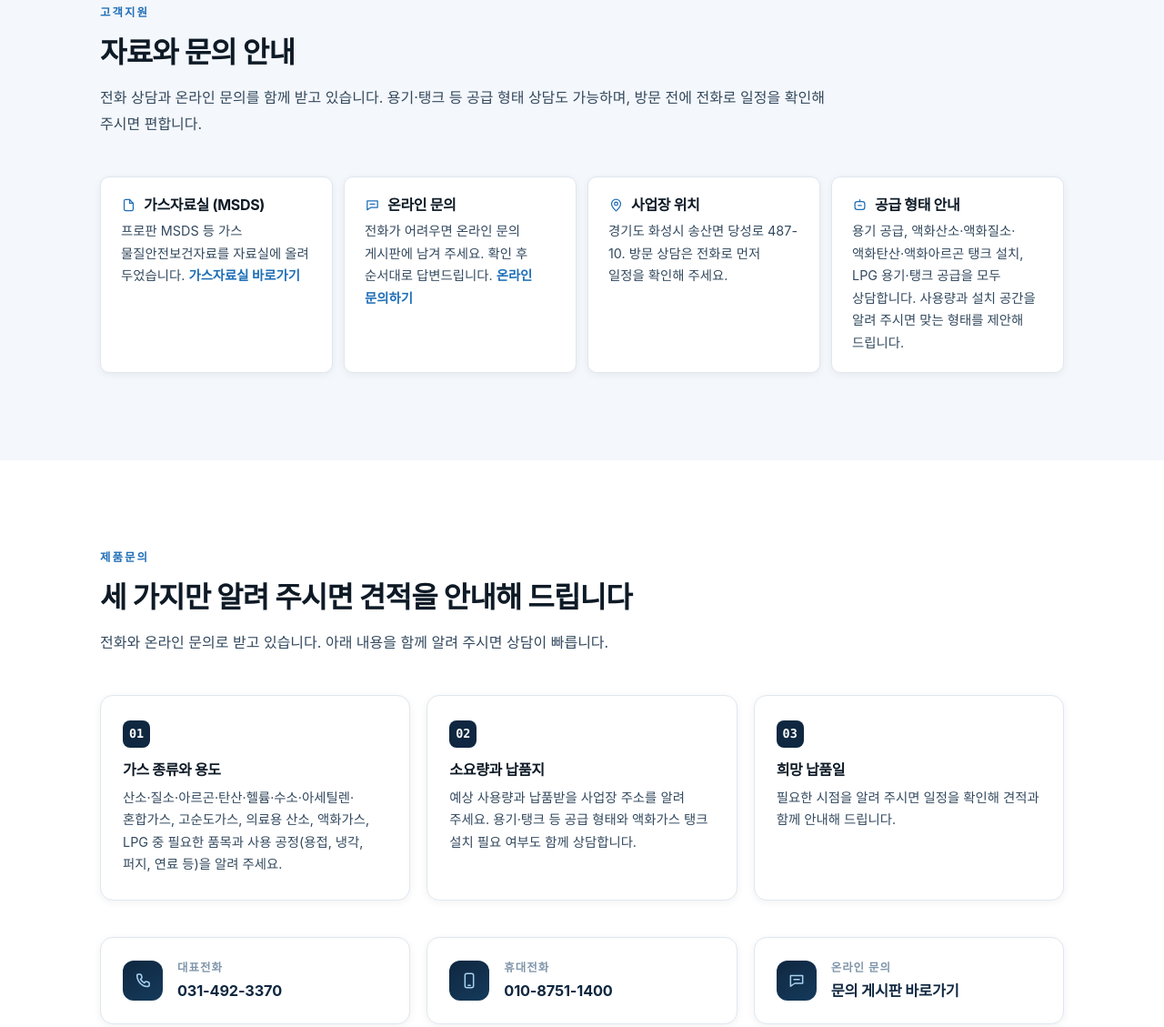
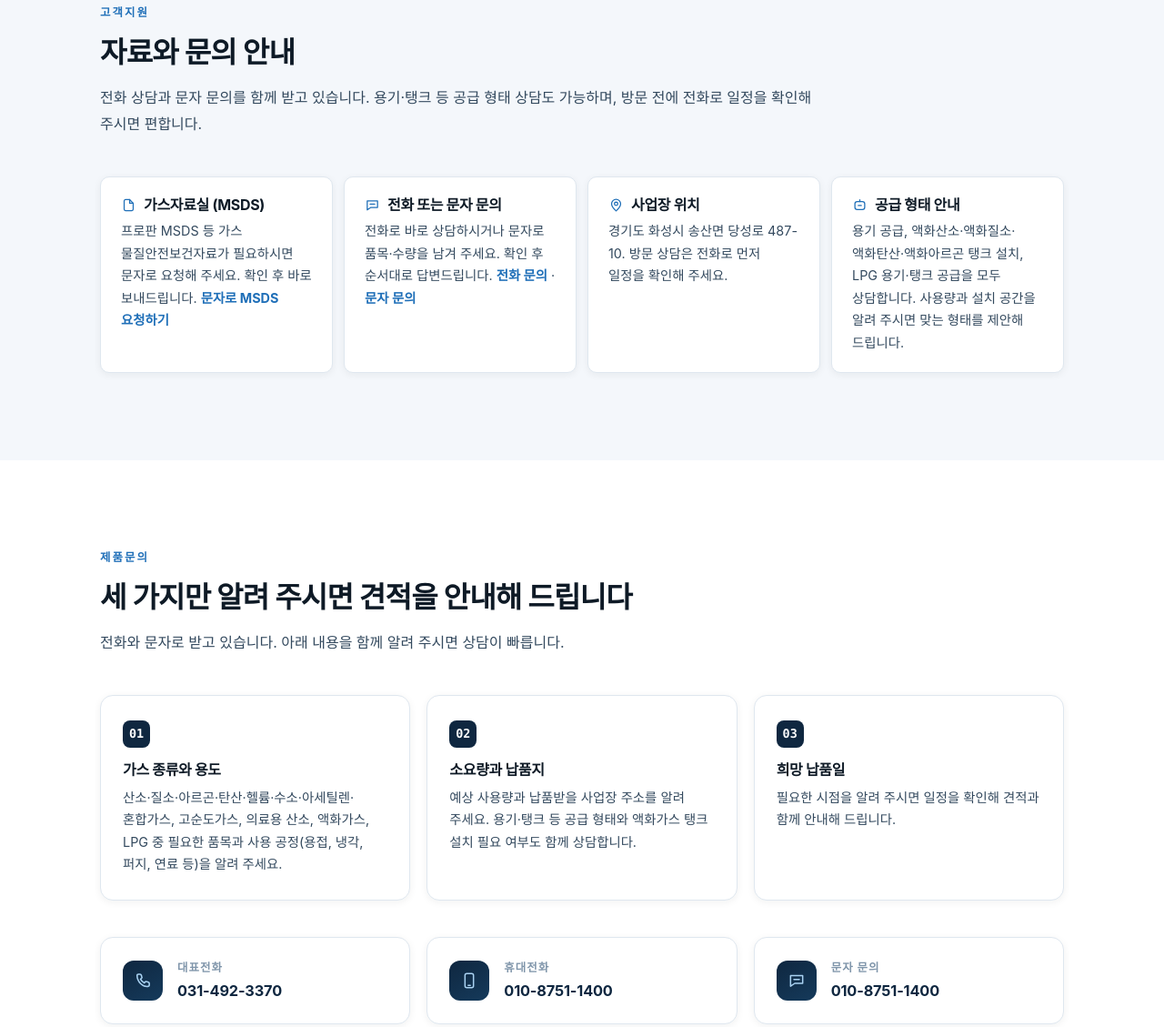
Before and after one commit to msgaa/msgaa.github.io, a plain HTML site: page index.html in a window 1280 px wide. Shown: the part 4759-5888 px from the top of the page at 91% size. Drawn offline with Linux system fonts and the light colour scheme.

Commit message:
MSDS·문의 안내를 문자·전화로 변경하고 고순도가스.kr 링크 제거

```diff
--- a/index.html
+++ b/index.html
@@ -4,16 +4,16 @@
 <meta charset="utf-8">
 <!--
   ===================================================================
-  명성산업가스 (고순도가스.kr) — AI 검색 최적화 홈페이지 초안
+  명성산업가스 — AI 검색 최적화 홈페이지
   게시 전 확인할 것
   -------------------------------------------------------------------
   1) 도메인 — canonical, og:url, JSON-LD url 과 sitemap.xml / robots.txt / llms.txt 에
-     https://msgaa.github.io (www.고순도가스.kr) 로 넣어 두었습니다.
+     https://msgaa.github.io 로 넣어 두었습니다.
      현재 사이트는 SSL 인증서가 적용되지 않아 https 접속이 되지 않습니다.
      · SSL(예: Let's Encrypt / 호스팅 무료 인증서)을 설치하면 그대로 사용하시면 됩니다.
      · SSL 설치 전에 먼저 올려야 한다면 https:// 를 http:// 로 바꿔 주세요.
   2) 표기 정보 출처 — 상호·주소·대표전화는
-     기존 홈페이지(고순도가스.kr) 하단 및 '연락처' 페이지에 게시된 내용을 그대로 사용했습니다.
+     기존 홈페이지 하단 및 '연락처' 페이지에 게시된 내용을 그대로 사용했습니다.
      개업일(2015-07-09)은 사업주 확인 내용, 인허가(고압가스·LPG 판매업)는 공개 인허가 데이터 기준입니다.
      2026-11-26 취급 품목은 사업주가 알려 준 거래처 자동 발송 문구를 기준으로 정리했습니다.
   3) 확인되지 않은 실적·인증 마크·수상 경력은 넣지 않았습니다.
@@ -190,7 +190,7 @@
       "name": "견적은 어떻게 요청하면 되나요?",
       "acceptedAnswer": {
         "@type": "Answer",
-        "text": "전화 031-492-3370으로 문의해 주세요. 홈페이지 온라인 문의 게시판도 이용하실 수 있습니다. 가스 종류와 용도, 예상 소요량, 납품 장소, 희망 납품일을 함께 알려 주시면 견적을 안내해 드립니다."
+        "text": "전화 031-492-3370 또는 문자 010-8751-1400으로 문의해 주세요. 가스 종류와 용도, 예상 소요량, 납품 장소, 희망 납품일을 함께 알려 주시면 견적을 안내해 드립니다."
       }
     },
     {
@@ -1082,7 +1082,7 @@
       <div class="section-head">
         <span class="kicker">고객지원</span>
         <h2 id="support-title">자료와 문의 안내</h2>
-        <p>전화 상담과 온라인 문의를 함께 받고 있습니다. 용기·탱크 등 공급 형태 상담도 가능하며, 방문 전에 전화로 일정을 확인해 주시면 편합니다.</p>
+        <p>전화 상담과 문자 문의를 함께 받고 있습니다. 용기·탱크 등 공급 형태 상담도 가능하며, 방문 전에 전화로 일정을 확인해 주시면 편합니다.</p>
       </div>
 
       <div class="support-list support-list--wide">
@@ -1093,16 +1093,16 @@
             </svg>
             가스자료실 (MSDS)
           </h3>
-          <p>프로판 MSDS 등 가스 물질안전보건자료를 자료실에 올려 두었습니다. <a href="http://www.xn--o39apqm9nw3prta.kr/bbs/board.php?bo_table=0301" target="_blank" rel="noopener noreferrer">가스자료실 바로가기</a></p>
+          <p>프로판 MSDS 등 가스 물질안전보건자료가 필요하시면 문자로 요청해 주세요. 확인 후 바로 보내드립니다. <a href="sms:010-8751-1400">문자로 MSDS 요청하기</a></p>
         </div>
         <div class="support-item">
           <h3>
             <svg class="ico" viewBox="0 0 24 24" fill="none" stroke="currentColor" stroke-width="1.8" stroke-linecap="round" stroke-linejoin="round" aria-hidden="true">
               <path d="M4 5.4h16v10.2H9.6L4 19.4z"/><path d="M8.4 10.5h7.2"/>
             </svg>
-            온라인 문의
+            전화 또는 문자 문의
           </h3>
-          <p>전화가 어려우면 온라인 문의 게시판에 남겨 주세요. 확인 후 순서대로 답변드립니다. <a href="http://www.xn--o39apqm9nw3prta.kr/bbs/write.php?bo_table=0401" target="_blank" rel="noopener noreferrer">온라인 문의하기</a></p>
+          <p>전화로 바로 상담하시거나 문자로 품목·수량을 남겨 주세요. 확인 후 순서대로 답변드립니다. <a href="tel:+82314923370">전화 문의</a> · <a href="sms:010-8751-1400">문자 문의</a></p>
         </div>
         <div class="support-item">
           <h3>
@@ -1131,7 +1131,7 @@
       <div class="section-head">
         <span class="kicker">제품문의</span>
         <h2 id="inquiry-title">세 가지만 알려 주시면 견적을 안내해 드립니다</h2>
-        <p>전화와 온라인 문의로 받고 있습니다. 아래 내용을 함께 알려 주시면 상담이 빠릅니다.</p>
+        <p>전화와 문자로 받고 있습니다. 아래 내용을 함께 알려 주시면 상담이 빠릅니다.</p>
       </div>
 
       <div class="steps">
@@ -1175,15 +1175,15 @@
             <span class="value">010-8751-1400</span>
           </span>
         </a>
-        <a class="contact-item" href="http://www.xn--o39apqm9nw3prta.kr/bbs/write.php?bo_table=0401" target="_blank" rel="noopener noreferrer">
+        <a class="contact-item" href="sms:010-8751-1400">
           <span class="ci" aria-hidden="true">
             <svg viewBox="0 0 24 24" fill="none" stroke="currentColor" stroke-width="1.8" stroke-linecap="round" stroke-linejoin="round">
               <path d="M4 5.4h16v10.2H9.6L4 19.4z"/><path d="M8.4 10.5h7.2"/>
             </svg>
           </span>
           <span>
-            <span class="label">온라인 문의</span>
-            <span class="value">문의 게시판 바로가기</span>
+            <span class="label">문자 문의</span>
+            <span class="value">010-8751-1400</span>
           </span>
         </a>
       </div>
@@ -1242,8 +1242,7 @@
         <details>
           <summary><span class="q" aria-hidden="true">Q</span>견적은 어떻게 요청하면 되나요?</summary>
           <div class="answer">
-            전화 <a href="tel:+82314923370">031-492-3370</a>로 문의해 주세요.
-            홈페이지 온라인 문의 게시판도 이용하실 수 있습니다.
+            전화 <a href="tel:+82314923370">031-492-3370</a> 또는 문자 <a href="sms:010-8751-1400">010-8751-1400</a>으로 문의해 주세요.
             가스 종류와 용도, 예상 소요량, 납품 장소, 희망 납품일을 함께 알려 주시면 견적을 안내해 드립니다.
           </div>
         </details>
@@ -1298,7 +1297,7 @@
     </dl>
 
     <div class="footer-bottom">
-      <span>© 2026 명성산업가스 · www.고순도가스.kr</span>
+      <span>© 2026 명성산업가스 · 경기도 화성시 송산면</span>
       <span>본 페이지의 정보는 사업자가 게시한 사업자 정보만 사용했습니다.</span>
     </div>
   </div>
```
Also changed, not shown: llms.txt, robots.txt.
